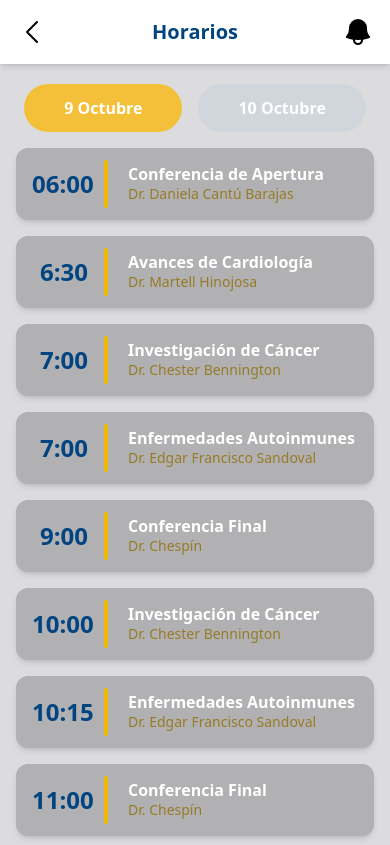
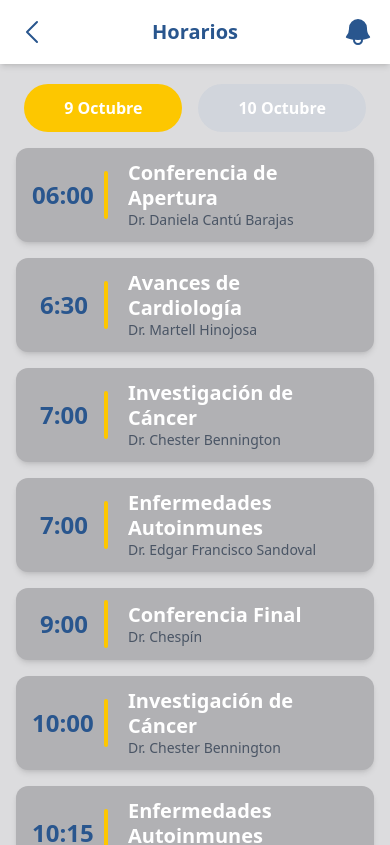
Before and after one commit to rhindet/CongresoApp, a React (Vite) app in the folder CongresoApp/frontend/: page /schedule in a window 390 px wide. Shown: the top 845 px of the page. Built offline with nearby package versions, Linux system fonts and the light colour scheme.

Commit message:
Add: Paleta de colores nuevos

```diff
--- a/CongresoApp/frontend/src/components/Home.jsx
+++ b/CongresoApp/frontend/src/components/Home.jsx
@@ -1,5 +1,6 @@
 import React, { useEffect, useState } from 'react'
 import { Link } from 'react-router-dom';
+import HeaderMobile from '../modules/HeaderMobile';
 import { ChevronLeftIcon } from '@heroicons/react/24/outline'
 import { BellIcon, CalendarDaysIcon, RectangleGroupIcon, MapIcon, InformationCircleIcon } from '@heroicons/react/24/solid'
 import logo from '../assets/logo.png'
@@ -26,17 +27,7 @@ export default function Home() {
     return (
         <div className="min-h-dvh overflow-hidden bg-[#DCDCDE]">
             {/* Header */}
-            <header className="bg-white shadow-md md:hidden fixed top-0 left-0 w-full z-50">
-                <nav className="max-w-7xl mx-auto px-4 py-4 flex justify-between items-center">
-                    <Link to="/" className="text-gray-700 hover:text-indigo-600 font-bold">
-                        <ChevronLeftIcon className='w-8 text-black hover:text-indigo-600'></ChevronLeftIcon>
-                    </Link>
-                    <h1 className="text-xl font-bold text-[#014480]">Home</h1>
-                    <Link to="#" className="text-black hover:text-indigo-600 font-bold">
-                        <BellIcon className='w-8 text-black hover:text-indigo-600'></BellIcon>
-                    </Link>
-                </nav>
-            </header>
+            <HeaderMobile backLink="/home" title="Home" />
 
             <main className="min-h-dvh pt-20 p-4 flex flex-col items-center justify-center md:p-5">
                 <div className='w-full flex flex-col items-center gap-1 md:flex-row'>
@@ -63,20 +54,22 @@ export default function Home() {
                 {/* Grid */}
                 <div className="grid grid-cols-2 gap-4 w-full max-w-s md:max-w-2xl text-center mt-6">
                     <Link to="/schedule"
-                        className="flex flex-col items-center justify-center bg-yellow-400 rounded-2xl md:rounded-3xl py-5 md:py-6 text-white font-semibold text-lg md:text-2xl hover:bg-[#014480] transition-all">
+                        className="flex flex-col items-center justify-center bg-yellow-400 rounded-2xl md:rounded-3xl py-5 md:py-6 text-white font-semibold text-lg md:text-2xl hover:bg-[#29568E] transition-all">
                         <CalendarDaysIcon className='w-20' />
                         Horarios
                     </Link>
-                    <Link className="flex flex-col items-center justify-center bg-yellow-400 rounded-2xl md:rounded-3xl py-5 md:py-6 text-white font-semibold text-lg md:text-2xl hover:bg-[#014480] transition-all">
+                    <Link
+                        className="flex flex-col items-center justify-center bg-yellow-400 rounded-2xl md:rounded-3xl py-5 md:py-6 text-white font-semibold text-lg md:text-2xl hover:bg-[#29568E] transition-all">
                         <RectangleGroupIcon className='w-20' />
                         Categorías
                     </Link>
                     <Link to="/location"
-                    className="flex flex-col items-center justify-center bg-yellow-400 rounded-2xl md:rounded-3xl py-5 md:py-6 text-white font-semibold text-lg md:text-2xl hover:bg-[#014480] transition-all">
+                        className="flex flex-col items-center justify-center bg-yellow-400 rounded-2xl md:rounded-3xl py-5 md:py-6 text-white font-semibold text-lg md:text-2xl hover:bg-[#29568E] transition-all">
                         <MapIcon className='w-20' />
                         Mapa
                     </Link>
-                    <Link className="flex flex-col items-center justify-center bg-yellow-400 rounded-2xl md:rounded-3xl py-5 md:py-6 text-white font-semibold text-lg md:text-2xl hover:bg-[#014480] transition-all">
+                    <Link
+                        className="flex flex-col items-center justify-center bg-yellow-400 rounded-2xl md:rounded-3xl py-5 md:py-6 text-white font-semibold text-lg md:text-2xl hover:bg-[#29568E] transition-all">
                         <InformationCircleIcon className='w-20' />
                         Info
                     </Link>
@@ -85,7 +78,7 @@ export default function Home() {
                 {/* Footer */}
                 <footer className="text-xs md:text-sm text-center text-[#014480] mt-8">
                     Todos los derechos reservados <br />
-                    <span className="text-[#014480] font-semibold">Subdirección de Investigación e Innovación</span>
+                    <span className="text-[#29568E] font-bold">Subdirección de Investigación e Innovación</span>
                 </footer>
 
             </main>
--- a/CongresoApp/frontend/src/components/Inicio.jsx
+++ b/CongresoApp/frontend/src/components/Inicio.jsx
@@ -15,9 +15,9 @@ function Inicio() {
 
       {/* Texto fechas del congreso */}
       <div className='w-full md:w-1/2 flex flex-col items-center text-center space-y-4'>
-        <p className='text-xl md:text-3xl font-bold mt-1 text-[#014480]'>
+        <p className='text-xl md:text-3xl font-bold mt-1 text-[#29568E]'>
           9-10 de
-          <span className="text-yellow-500 ml-1.5 mr-1.5">Octubre</span>
+          <span className="text-yellow-400 ml-1.5 mr-1.5">Octubre</span>
           2025
         </p>
       </div>
@@ -32,7 +32,7 @@ function Inicio() {
         <div className="flex flex-row gap-4 mt-3">
           <Link
             to="/home"
-            className="bg-yellow-400 text-white px-5 py-2 rounded-full font-medium w-40 text-center hover:bg-[#014480] cursor-pointer"
+            className="bg-yellow-400 text-white px-5 py-2 rounded-full font-medium w-40 text-center hover:bg-[#29568E] cursor-pointer"
           >
             Bienvenido
           </Link>
--- a/CongresoApp/frontend/src/components/Location.jsx
+++ b/CongresoApp/frontend/src/components/Location.jsx
@@ -1,5 +1,6 @@
 // import { useState } from 'react'
 import { Link } from 'react-router-dom'
+import HeaderMobile from '../modules/HeaderMobile';
 import { TransformWrapper, TransformComponent } from 'react-zoom-pan-pinch';
 import { ChevronLeftIcon } from '@heroicons/react/24/outline'
 import { BellIcon } from '@heroicons/react/24/solid'
@@ -11,17 +12,7 @@ export default function Location() {
   return (
     <div className="min-h-dvh overflow-hidden bg-[#DCDCDE]">
       {/* Header */}
-      <header className="bg-white shadow-md md:hidden fixed top-0 left-0 w-full z-50">
-        <nav className="max-w-7xl mx-auto px-4 py-4 flex justify-between items-center">
-          <Link to="/home" className="text-gray-700 hover:text-indigo-600 font-bold">
-            <ChevronLeftIcon className='w-8 text-black hover:text-indigo-600'></ChevronLeftIcon>
-          </Link>
-          <h1 className="text-xl font-bold text-[#014480]">Mapa</h1>
-          <Link to="#" className="text-black hover:text-indigo-600 font-bold">
-            <BellIcon className='w-8 text-black hover:text-indigo-600'></BellIcon>
-          </Link>
-        </nav>
-      </header>
+      <HeaderMobile backLink="/home" title="Mapa" />
 
       <main className='min-h-dvh pt-20 p-4 flex flex-col items-center justify-center md:p-5'>
         <div className="bg-white p-4 rounded-xl shadow-xl max-w-6xl w-full">
--- a/CongresoApp/frontend/src/components/Schedule.jsx
+++ b/CongresoApp/frontend/src/components/Schedule.jsx
@@ -1,5 +1,6 @@
 import { useState } from 'react';
 import { Link } from 'react-router-dom'
+import HeaderMobile from '../modules/HeaderMobile';
 import { ChevronLeftIcon } from '@heroicons/react/24/outline'
 import { BellIcon } from '@heroicons/react/24/solid'
 
@@ -77,21 +78,10 @@ export default function Schedule() {
   return (
     <div className="min-h-dvh overflow-hidden bg-[#DCDCDE]">
       {/* Header */}
-      <header className="bg-white shadow-md md:hidden fixed top-0 left-0 w-full z-50">
-        <nav className="max-w-7xl mx-auto px-4 py-4 flex justify-between items-center">
-          <Link to="/home" className="text-gray-700 hover:text-indigo-600 font-bold">
-            <ChevronLeftIcon className='w-8 text-black hover:text-indigo-600'></ChevronLeftIcon>
-          </Link>
-          <h1 className="text-xl font-bold text-[#014480]">Horarios</h1>
-          <Link to="#" className="text-black hover:text-indigo-600 font-bold">
-            <BellIcon className='w-8 text-black hover:text-indigo-600'></BellIcon>
-          </Link>
-        </nav>
-      </header>
+      <HeaderMobile backLink="/home" title="Horarios" />
 
       {/* CONTENIDO */}
       <main className="pt-20 pb-20 min-h-screen flex flex-col items-center w-full px-4">
-
         {/* Botones selector de día */}
         <div className="flex justify-center gap-4 mt-1">
           {['9', '10'].map((d) => (
@@ -99,7 +89,7 @@ export default function Schedule() {
               key={d}
               onClick={() => setDay(d)}
               className={`px-10 py-3 rounded-full font-semibold text-white transition
-              ${day === d ? 'bg-[#F4C03A] text-white' : 'bg-gray-300 text-gray-600'}
+              ${day === d ? 'bg-yellow-400 text-white' : 'bg-gray-300 text-gray-600'}
             `}
             >
               {d} Octubre
@@ -114,18 +104,18 @@ export default function Schedule() {
             className="bg-[#B1B1B4] rounded-xl px-4 py-3 w-full max-w-sm shadow-md flex items-center gap-3 mt-4">
             {/* Hora */}
             <div className="w-15 text-right pr-1 ">
-              <span className="text-[#014480] font-extrabold text-2xl">{talk.hora}</span>
+              <span className="text-[#29568E] font-extrabold text-2xl">{talk.hora}</span>
             </div>
 
             {/* Separador vertical */}
-            <div className="w-1 h-12 bg-[#F2B705] rounded-sm" />
+            <div className="w-1 h-12 bg-yellow-400 rounded-sm" />
 
             {/* Contenido: título y doctor */}
             <div className="flex-1 flex flex-col justify-center pl-2">
-              <span className="text-white font-semibold text-base leading-tight">
+              <span className="text-white font-bold text-xl leading-tight">
                 {talk.titulo}
               </span>
-              <span className="text-[#977b27] text-sm font-medium">
+              <span className="text-gray-600 text-sm font-medium">
                 {talk.doctor}
               </span>
             </div>
--- /dev/null
+++ b/CongresoApp/frontend/src/modules/HeaderMobile.jsx
@@ -0,0 +1,19 @@
+import { Link } from 'react-router-dom';
+import { ChevronLeftIcon } from '@heroicons/react/24/outline';
+import { BellIcon } from '@heroicons/react/24/solid';
+
+export default function HeaderMobile({ backLink = "/home", title = "Título" }) {
+  return (
+    <header className="bg-white shadow-md md:hidden fixed top-0 left-0 w-full z-50">
+      <nav className="max-w-7xl mx-auto px-4 py-4 flex justify-between items-center">
+        <Link to={backLink} className="text-gray-700 font-bold">
+          <ChevronLeftIcon className="w-8 text-[#29568E] hover:text-[#876EE4]" />
+        </Link>
+        <h1 className="text-xl font-bold text-[#29568E]">{title}</h1>
+        <Link to="#" className="font-bold">
+          <BellIcon className="w-8 text-[#29568E] hover:text-[#29568E]" />
+        </Link>
+      </nav>
+    </header>
+  );
+}
```
Also changed, not shown: CongresoApp/frontend/src/assets/color-palette-hex.css (+3 -6 lines).
